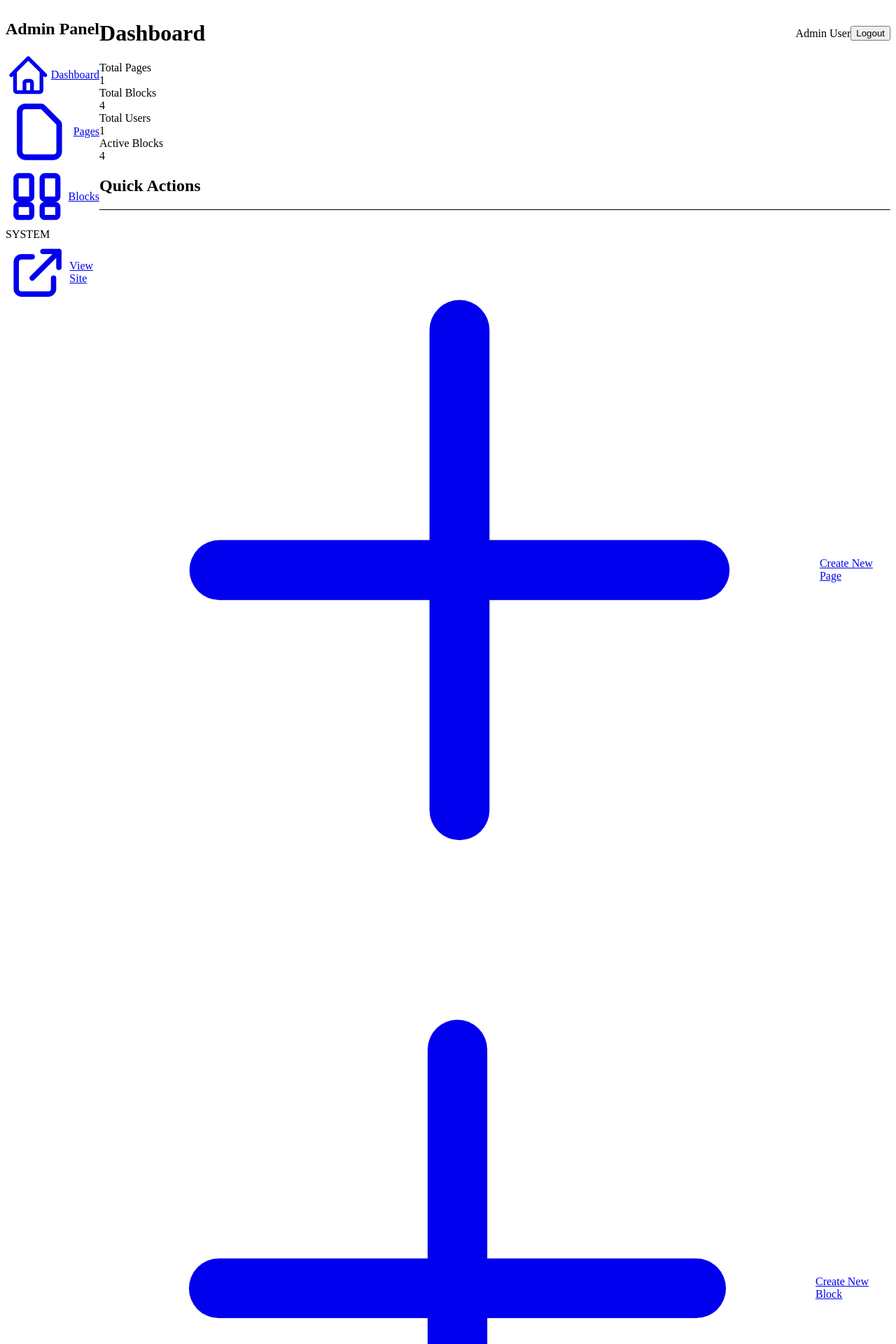
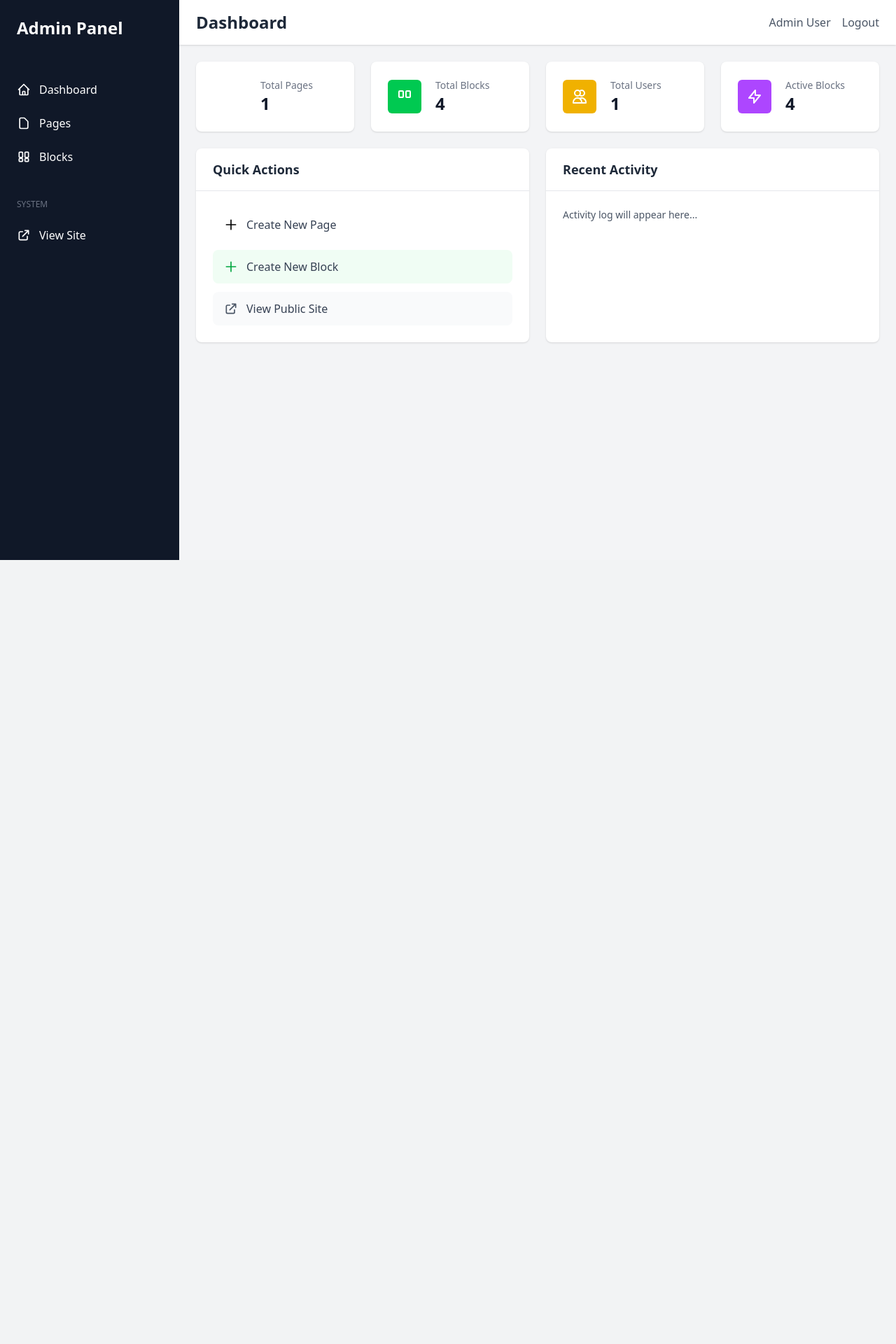
Before and after one commit to Git-Cosmo/LVbAdvanced, a Laravel app: page /admin in a window 1280 px wide. Shown: the top 1920 px of the page at 70% size. After the commit the page ends 800 px from the top, so only its background shows below. Run offline with Laravel 12, Linux system fonts and the light colour scheme; a user stored in the database is signed in; data comes from the database, SQL or seed files in the repository; style sheets or scripts are compiled from the project's sources; parts of the project's set-up code (start-up, migrations or seed data) failed here and were passed over; some libraries are stand-ins or nearby versions.

Commit message:
Fix CSS and JS not loading - include built assets and update TailwindCSS config
Co-authored-by: JayOpsAero <235018989+JayOpsAero@users.noreply.github.com>

```diff
--- a/resources/css/app.css
+++ b/resources/css/app.css
@@ -1,11 +1,4 @@
-@tailwind base;
-@tailwind components;
-@tailwind utilities;
-
-@source '../../vendor/laravel/framework/src/Illuminate/Pagination/resources/views/*.blade.php';
-@source '../../storage/framework/views/*.php';
-@source '../**/*.blade.php';
-@source '../**/*.js';
+@import 'tailwindcss';
 
 @theme {
     --font-sans: 'Instrument Sans', ui-sans-serif, system-ui, sans-serif, 'Apple Color Emoji', 'Segoe UI Emoji',
```
Also changed, not shown: 4 other files.
